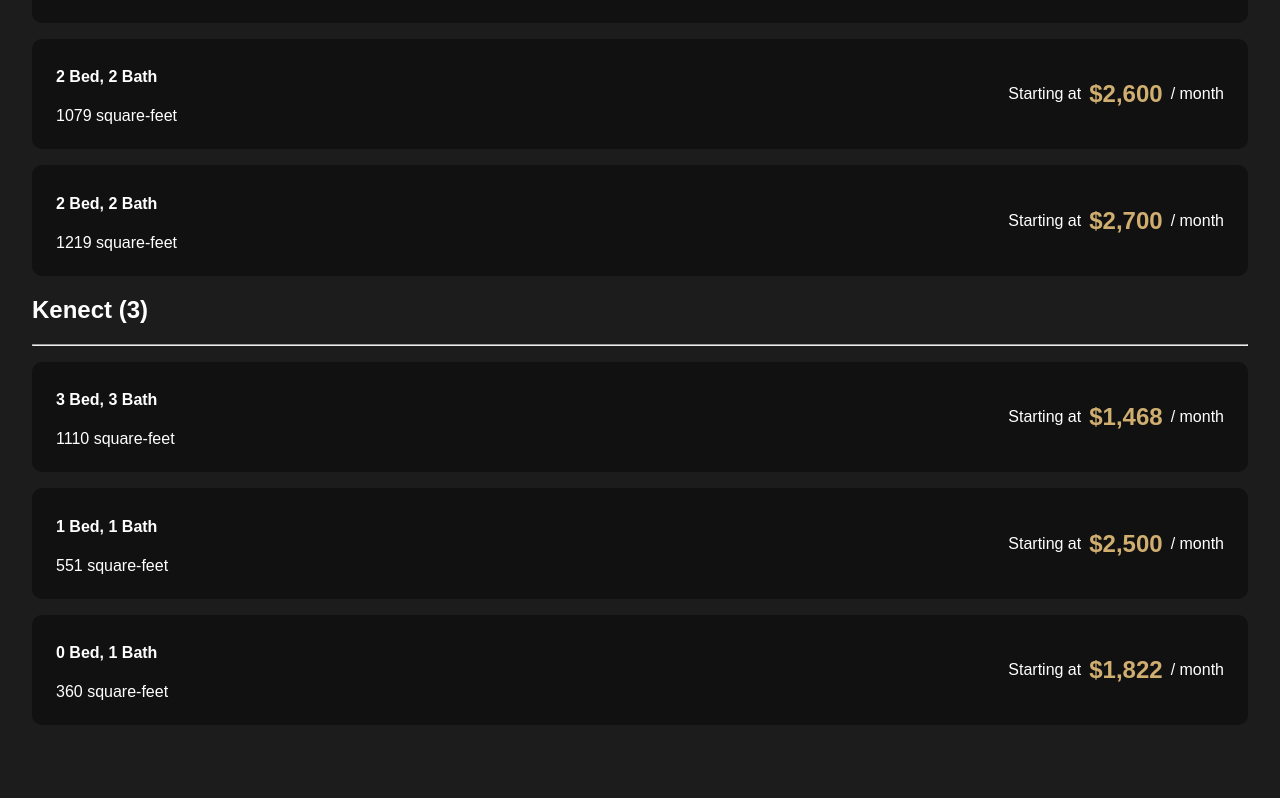
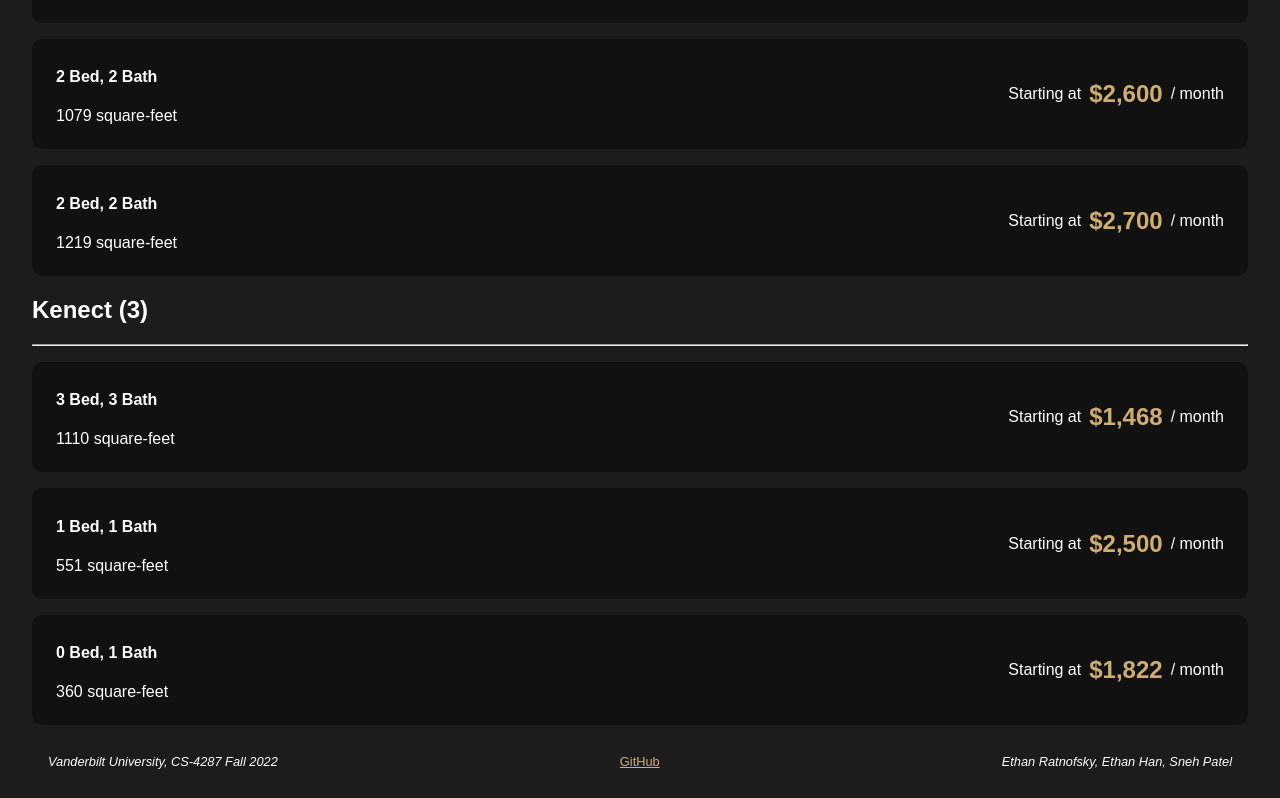
Before and after one commit to ethanratnofsky/House-Vandy, a React app in the folder frontend/: page / in a window 1280 px wide. Shown: the part 2163-2961 px from the top of the page. Before the commit the page ends 2904 px from the top, so only its background shows below. Built offline with nearby package versions, Linux system fonts and the light colour scheme.

Commit message:
Add footer

```diff
--- a/frontend/src/App.css
+++ b/frontend/src/App.css
@@ -114,3 +114,18 @@
     color: var(--vu-gold);
     margin-inline: 0.5rem;
 }
+
+.footer {
+    display: flex;
+    flex-direction: row;
+    justify-content: space-between;
+    align-items: center;
+    margin: 1rem;
+    font-style: italic;
+    font-size: 0.8rem;
+}
+
+.footer a {
+    color: var(--vu-gold);
+    font-style: normal;
+}
--- a/frontend/src/App.js
+++ b/frontend/src/App.js
@@ -263,6 +263,11 @@
                     );
                 })}
             </div>
+            <div className="footer">
+                <p>Vanderbilt University, CS-4287 Fall 2022</p>
+                <a href="https://github.com/ethanratnofsky/House-Vandy">GitHub</a>
+                <p>Ethan Ratnofsky, Ethan Han, Sneh Patel</p>
+            </div>
         </div>
     );
 };
```
